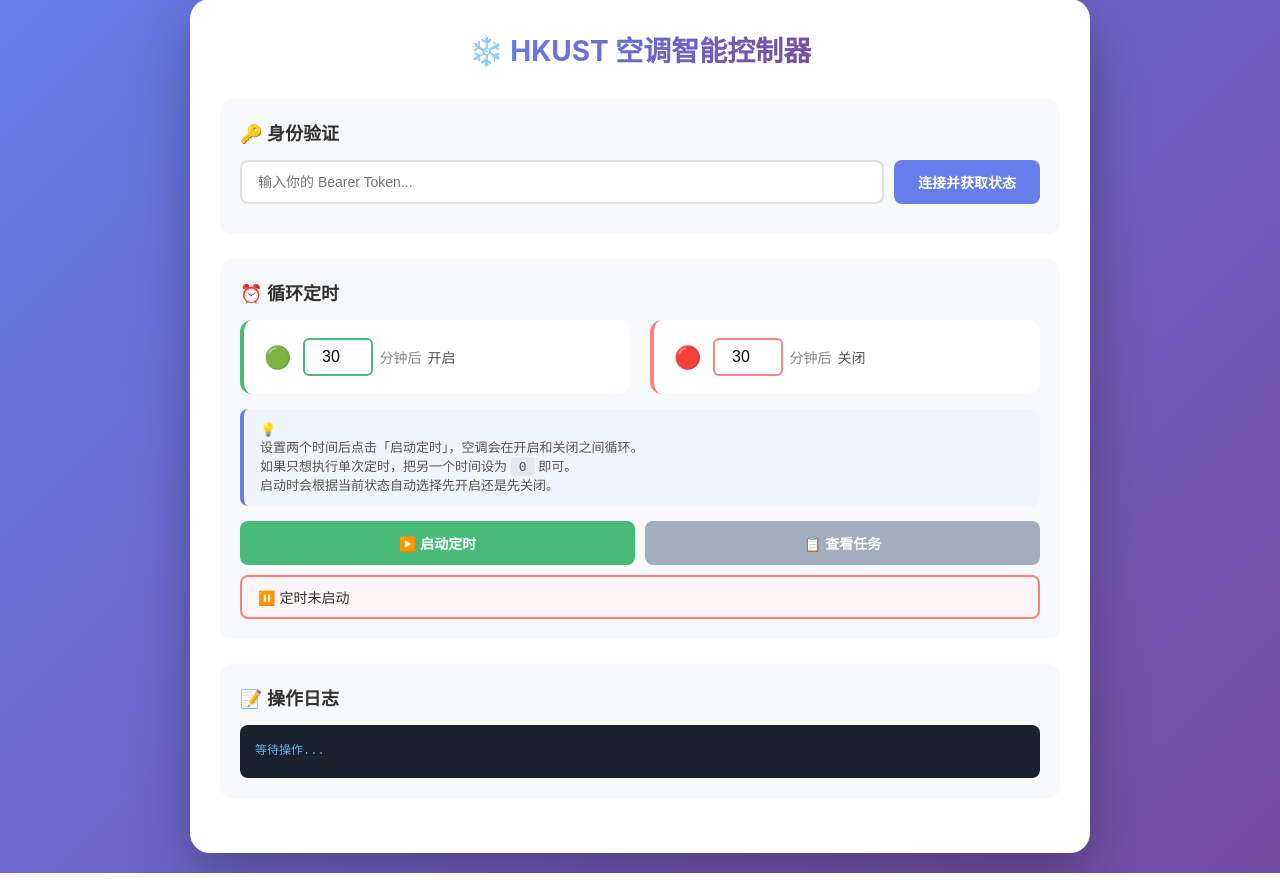
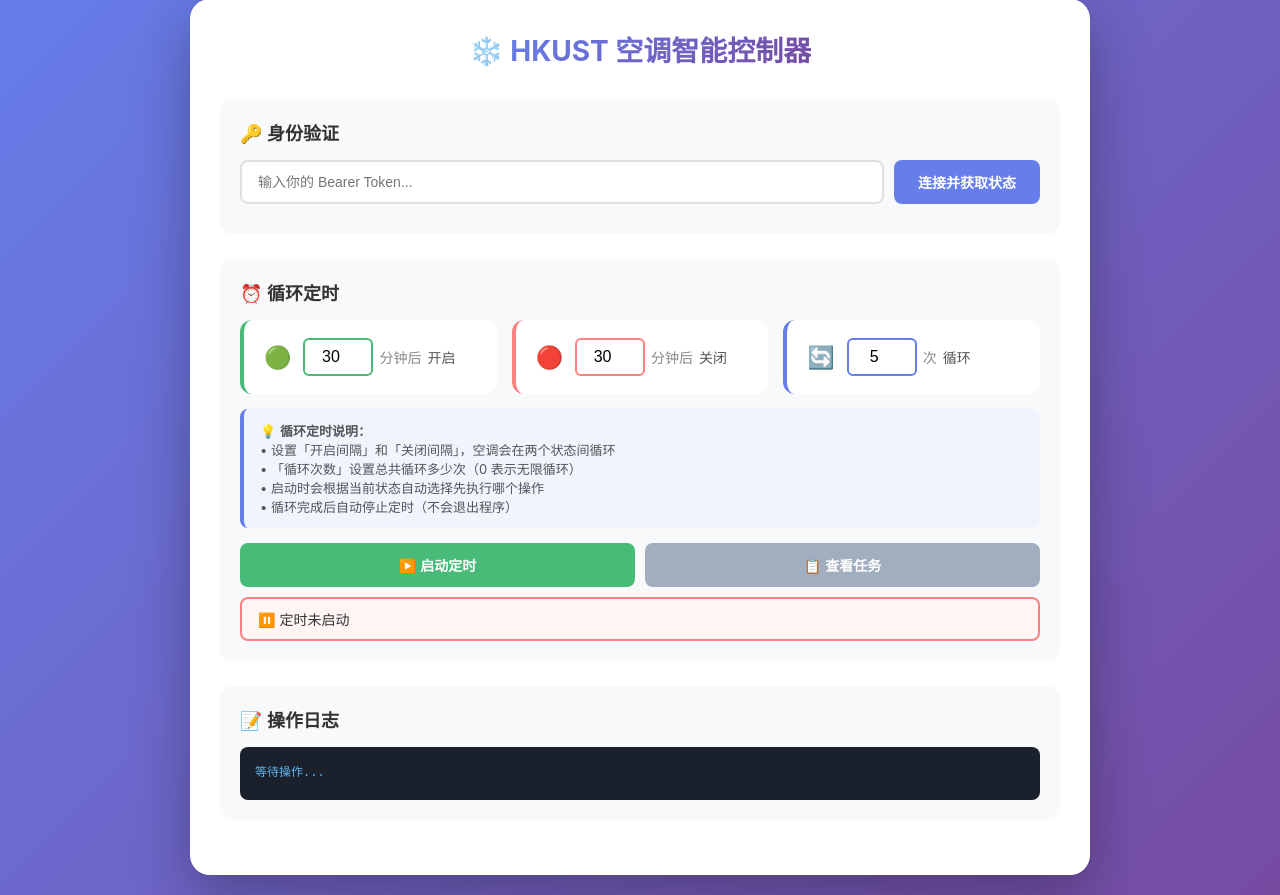
Before and after one commit to awaCollei/hkust-aircon-controller, a Flask app: page / in a window 1280 px wide. Shown: the part 21-916 px from the top of the page. Before the commit the page ends 894 px from the top, so only its background shows below. Run offline with Flask 3, Linux system fonts and the light colour scheme.

Commit message:
feat: 添加总时长控制和启动脚本

```diff
--- a/app.py
+++ b/app.py
@@ -2,7 +2,9 @@
 import threading
 import time
 import logging
-from datetime import datetime
+import sys
+import os
+from datetime import datetime, timezone, timedelta
 from typing import Optional, Dict, Any, Tuple
 
 from flask import Flask, render_template, request, jsonify
@@ -116,7 +118,10 @@
         self._jobs: Dict[str, Dict] = {}
         self._current_token: Optional[str] = None
         self._log_callback = None
-        self._pending_actions = []  # 待执行动作队列
+        self._loop_count = 0  # 当前循环次数
+        self._max_loops = 0   # 最大循环次数
+        self._task_counter = 0  # 任务计数器
+        self._execution_lock = threading.Lock()  # 执行锁
 
         logger.info("调度器管理器初始化完成")
 
@@ -145,11 +150,12 @@
         is_on = status.get('DisconnectRelay', False)
         return is_on, status
 
-    def start(self, token: str, on_delay: int, off_delay: int) -> Dict[str, Any]:
+    def start(self, token: str, on_delay: int, off_delay: int, loop_count: int = 0) -> Dict[str, Any]:
         """
         启动定时任务
         on_delay: 关闭后多久开启（分钟），0表示不开启
         off_delay: 开启后多久关闭（分钟），0表示不关闭
+        loop_count: 循环次数，0表示无限循环
         """
         self._current_token = token
 
@@ -163,61 +169,76 @@
             return {'success': False, 'error': f'无法获取状态: {status["error"]}'}
 
         # 清除旧任务
-        self.stop()
+        self._clear_jobs()
         self._enabled = True
+        self._loop_count = 0
+        self._max_loops = loop_count if loop_count > 0 else 0
+        self._task_counter = 0
 
         # 构建任务列表
         tasks = []
+        job_id_prefix = f"job_{int(time.time())}"
 
         if is_on:
             # 当前开启 → 先执行关闭任务
             if off_delay > 0:
-                self._add_job('off', '关闭', off_delay, False)
+                self._add_job(f"{job_id_prefix}_off", '关闭', off_delay, False)
                 tasks.append(f"每{off_delay}分钟关闭")
             if on_delay > 0:
-                self._add_job('on', '开启', on_delay, True)
+                self._add_job(f"{job_id_prefix}_on", '开启', on_delay, True)
                 tasks.append(f"每{on_delay}分钟开启")
         else:
             # 当前关闭 → 先执行开启任务
             if on_delay > 0:
-                self._add_job('on', '开启', on_delay, True)
+                self._add_job(f"{job_id_prefix}_on", '开启', on_delay, True)
                 tasks.append(f"每{on_delay}分钟开启")
             if off_delay > 0:
-                self._add_job('off', '关闭', off_delay, False)
+                self._add_job(f"{job_id_prefix}_off", '关闭', off_delay, False)
                 tasks.append(f"每{off_delay}分钟关闭")
 
         # 启动调度器线程
         self._start_worker()
 
+        loop_text = f"循环{loop_count}次" if loop_count > 0 else "无限循环"
         task_desc = ', '.join(tasks)
-        self._log(f"定时控制已启动: {task_desc} (当前状态: {'开启' if is_on else '关闭'})")
+        self._log(f"定时控制已启动: {task_desc} ({loop_text}) (当前状态: {'开启' if is_on else '关闭'})")
 
         return {
             'success': True,
             'message': f"定时控制已启动: {task_desc}",
             'tasks': tasks,
             'enabled': True,
-            'current_status': '开启' if is_on else '关闭'
+            'current_status': '开启' if is_on else '关闭',
+            'loop_count': loop_count,
+            'loop_text': loop_text
         }
 
     def _add_job(self, job_id: str, job_type: str, delay: int, action: bool):
-        """添加单个定时任务 - 使用递归调度确保重复执行"""
+        """添加单个定时任务 - 使用 schedule 内置重复机制"""
 
         def task():
             if not self._enabled or not self._current_token:
                 return
 
-            # 执行任务
-            self._execute_task(action, delay, job_type)
+            # 检查循环次数
+            with self._execution_lock:
+                if self._max_loops > 0 and self._loop_count >= self._max_loops:
+                    self._log(f"⏹️ 已达到设定循环次数 ({self._max_loops}次)，自动停止定时", 'warning')
+                    self.stop()
+                    return
 
-            # 重新调度自己（如果仍然启用）
-            if self._enabled:
-                schedule.every(delay).minutes.do(task).tag(job_id)
-                # 更新任务记录
-                if job_id in self._jobs:
-                    self._jobs[job_id]['tag'] = job_id
+                # 执行任务
+                self._execute_task(action, delay, job_type)
 
-        # 首次调度
+                # 增加循环计数（每次任务执行算一次循环）
+                self._loop_count += 1
+
+                # 检查是否达到最大循环次数
+                if self._max_loops > 0 and self._loop_count >= self._max_loops:
+                    self._log(f"⏹️ 已完成 {self._max_loops} 次循环，自动停止定时", 'warning')
+                    self.stop()
+
+        # schedule.every(delay).minutes 会自动重复执行
         schedule.every(delay).minutes.do(task).tag(job_id)
         self._jobs[job_id] = {
             'type': job_type,
@@ -225,6 +246,7 @@
             'action': action,
             'tag': job_id
         }
+        self._log(f"📌 已调度任务: {job_type}空调 (每{delay}分钟)", 'info')
 
     def _execute_task(self, action: bool, delay: int, job_type: str):
         """执行定时任务"""
@@ -265,21 +287,25 @@
         except Exception as e:
             self._log(f"❌ 任务执行异常: {e}", 'error')
 
-    def stop(self) -> Dict[str, Any]:
-        """停止所有定时任务"""
-        # 使用 tag 清除所有任务
+    def _clear_jobs(self):
+        """清除所有任务"""
         for job_id in list(self._jobs.keys()):
             schedule.clear(job_id)
         self._jobs.clear()
+
+    def stop(self) -> Dict[str, Any]:
+        """停止所有定时任务"""
+        self._clear_jobs()
         self._enabled = False
+        self._loop_count = 0
+        self._max_loops = 0
         self._log("定时控制已停止", 'info')
-        return {'success': True, 'message': '定时控制已停止', 'enabled': False}
+        return {'success': True, 'message': '定时控制已停止', 'enabled': self._enabled}
 
     def get_status(self) -> Dict[str, Any]:
         """获取调度器状态"""
         jobs = []
         for key, info in self._jobs.items():
-            # 从 schedule 中获取任务
             job_list = schedule.get_jobs(key)
             if job_list:
                 job = job_list[0]
@@ -289,19 +315,18 @@
                     'delay': info['delay'],
                     'next_run': str(job.next_run) if job.next_run else 'N/A'
                 })
-            else:
-                # 任务可能丢失，但记录还在
-                jobs.append({
-                    'id': key,
-                    'type': info['type'],
-                    'delay': info['delay'],
-                    'next_run': '已过期（将被重新调度）'
-                })
+
+        # 计算剩余循环次数
+        remaining = self._max_loops - self._loop_count if self._max_loops > 0 else 0
 
         return {
             'running': self._running,
             'enabled': self._enabled and len(jobs) > 0,
-            'jobs': jobs
+            'jobs': jobs,
+            'loop_count': self._loop_count,
+            'max_loops': self._max_loops,
+            'remaining_loops': remaining if remaining > 0 else 0,
+            'is_looping': self._max_loops > 0
         }
 
     def _start_worker(self):
@@ -389,6 +414,69 @@
     }
 
 
+def calculate_end_time(on_delay: int, off_delay: int, loop_count: int) -> Dict[str, Any]:
+    """
+    计算结束时间
+    返回：总分钟数、天、时、分、结束时间描述
+    """
+    if loop_count <= 0 or (on_delay <= 0 and off_delay <= 0):
+        return {
+            'total_minutes': 0,
+            'days': 0,
+            'hours': 0,
+            'minutes': 0,
+            'end_time_str': '无限循环'
+        }
+
+    # 每次循环的时间 = on_delay + off_delay
+    cycle_minutes = on_delay + off_delay
+    if cycle_minutes == 0:
+        return {
+            'total_minutes': 0,
+            'days': 0,
+            'hours': 0,
+            'minutes': 0,
+            'end_time_str': '无效配置'
+        }
+
+    # 总分钟数
+    total_minutes = cycle_minutes * loop_count
+
+    # 转换为天、时、分
+    days = total_minutes // 1440
+    hours = (total_minutes % 1440) // 60
+    minutes = total_minutes % 60
+
+    # 计算结束时间
+    now = datetime.now()
+    end_time = now + timedelta(minutes=total_minutes)
+
+    # 判断是今天、明天还是后天
+    today = now.date()
+    end_date = end_time.date()
+    day_diff = (end_date - today).days
+
+    if day_diff == 0:
+        day_desc = "今天"
+    elif day_diff == 1:
+        day_desc = "明天"
+    elif day_diff == 2:
+        day_desc = "后天"
+    else:
+        day_desc = f"{day_diff}天后"
+
+    end_time_str = f"{day_desc} {end_time.strftime('%H:%M')}"
+
+    return {
+        'total_minutes': total_minutes,
+        'days': days,
+        'hours': hours,
+        'minutes': minutes,
+        'end_time_str': end_time_str,
+        'end_time': end_time.strftime('%Y-%m-%d %H:%M:%S')
+    }
+
+
 # ============================================
 # Flask路由
 # ============================================
@@ -448,11 +536,12 @@
     token = data.get('token')
     on_delay = int(data.get('on_delay', 0) or 0)
     off_delay = int(data.get('off_delay', 0) or 0)
+    loop_count = int(data.get('loop_count', 0) or 0)
 
     if not token:
         return jsonify({'error': 'Token不能为空'}), 400
 
-    result = scheduler.start(token, on_delay, off_delay)
+    result = scheduler.start(token, on_delay, off_delay, loop_count)
 
     if result.get('success'):
         return jsonify(result)
@@ -473,6 +562,18 @@
     return jsonify(scheduler.get_status())
 
 
+@app.route('/api/schedule/calculate', methods=['POST'])
+def calculate_schedule():
+    """计算定时结束时间"""
+    data = request.json
+    on_delay = int(data.get('on_delay', 0) or 0)
+    off_delay = int(data.get('off_delay', 0) or 0)
+    loop_count = int(data.get('loop_count', 0) or 0)
+
+    result = calculate_end_time(on_delay, off_delay, loop_count)
+    return jsonify(result)
+
+
 @app.route('/api/logs', methods=['GET'])
 def get_logs():
     """获取日志"""
@@ -483,4 +584,4 @@
 # 启动
 # ============================================
 if __name__ == '__main__':
-    app.run(host='0.0.0.0', port=5000, debug=True, use_reloader=False)
+    app.run(host='0.0.0.0', port=10721, debug=True, use_reloader=False)
--- a/templates/index.html
+++ b/templates/index.html
@@ -223,11 +223,11 @@
             color: white;
         }
 
-        /* 定时卡片 - 简化版 */
+        /* 定时卡片 */
         .schedule-row {
             display: grid;
-            grid-template-columns: 1fr 1fr;
-            gap: 20px;
+            grid-template-columns: 1fr 1fr 1fr;
+            gap: 15px;
             margin-bottom: 15px;
         }
 
@@ -245,6 +245,10 @@
 
         .schedule-card.off-card {
             border-left-color: #fc8181;
+        }
+
+        .schedule-card.loop-card {
+            border-left-color: #667eea;
         }
 
         .schedule-card .card-icon {
@@ -310,58 +312,11 @@
             border-color: #f56565;
         }
 
-        .checkbox-group {
-            display: flex;
-            align-items: center;
-            gap: 10px;
-            margin: 10px 0;
-            padding: 10px;
-            background: white;
-            border-radius: 8px;
+        .schedule-card.loop-card .card-input-group input {
+            border-color: #667eea;
         }
-
-        .checkbox-group input[type="checkbox"] {
-            width: 20px;
-            height: 20px;
-            cursor: pointer;
-        }
-
-        .checkbox-group label {
-            font-size: 14px;
-            color: #555;
-            cursor: pointer;
-        }
-
-        .log-section {
-            max-height: 200px;
-            overflow-y: auto;
-            background: #1a202c;
-            color: #e2e8f0;
-            padding: 15px;
-            border-radius: 8px;
-            font-family: 'Courier New', monospace;
-            font-size: 12px;
-            line-height: 1.6;
-        }
-
-        .log-entry {
-            padding: 2px 0;
-        }
-
-        .log-entry.success {
-            color: #48bb78;
-        }
-
-        .log-entry.error {
-            color: #fc8181;
-        }
-
-        .log-entry.info {
-            color: #63b3ed;
-        }
-
-        .log-entry.warning {
-            color: #ed8936;
+        .schedule-card.loop-card .card-input-group input:focus {
+            border-color: #5a67d8;
         }
 
         .button-group {
@@ -589,18 +595,34 @@
                 <div class="schedule-card off-card">
                     <span class="card-icon">🔴</span>
                     <div class="card-input-group">
-                        <input type="number" id="offDelay" placeholder="0" min="0" value="30">
+                        <input type="number" id="offDelay" placeholder="0" min="0" value="30" onchange="calculateEndTime()" oninput="calculateEndTime()">
                         <span class="unit">分钟后</span>
                         <span class="action-text">关闭</span>
                     </div>
                 </div>
+
+                <!-- 循环次数卡片 -->
+                <div class="schedule-card loop-card">
+                    <span class="card-icon">🔄</span>
+                    <div class="card-input-group">
+                        <input type="number" id="loopCount" placeholder="0" min="0" value="5" onchange="calculateEndTime()" oninput="calculateEndTime()">
+                        <span class="unit">次</span>
+                        <span class="action-text">循环</span>
+                    </div>
+                </div>
+            </div>
+
+            <!-- 循环信息显示 -->
+            <div id="loopInfo" class="loop-info">
+                📅 <span id="loopInfoText">总计 0 分钟</span>
             </div>
 
             <div class="info-box">
-                💡 <br>
-                设置两个时间后点击「启动定时」，空调会在开启和关闭之间循环。<br>
-                如果只想执行单次定时，把另一个时间设为 <code>0</code> 即可。<br>
-                启动时会根据当前状态自动选择先开启还是先关闭。<br>
+                💡 <strong>循环定时说明：</strong><br>
+                • 设置「开启间隔」和「关闭间隔」，空调会在两个状态间循环<br>
+                • 「循环次数」设置总共循环多少次（0 表示无限循环）<br>
+                • 启动时会根据当前状态自动选择先执行哪个操作<br>
+                • 循环完成后自动停止定时（不会退出程序）
             </div>
 
             <div class="button-group">
@@ -625,7 +647,8 @@
     <script>
         let currentToken = '';
         let timerRunning = false;
-        let currentStatus = null;  // 存储当前状态
+        let currentStatus = null;
+        let statusUpdateInterval = null;
 
         function showAlert(message, type = 'success') {
             const alert = document.getElementById('alertMessage');
@@ -647,6 +670,48 @@
 
             while (container.children.length > 100) {
                 container.removeChild(container.firstChild);
+            }
+        }
+
+        async function calculateEndTime() {
+            const onDelay = parseInt(document.getElementById('onDelay').value) || 0;
+            const offDelay = parseInt(document.getElementById('offDelay').value) || 0;
+            const loopCount = parseInt(document.getElementById('loopCount').value) || 0;
+
+            const loopInfo = document.getElementById('loopInfo');
+            const loopInfoText = document.getElementById('loopInfoText');
+
+            if (loopCount <= 0 || (onDelay <= 0 && offDelay <= 0)) {
+                loopInfo.classList.remove('show');
+                return;
+            }
+
+            try {
+                const response = await fetch('/api/schedule/calculate', {
+                    method: 'POST',
+                    headers: { 'Content-Type': 'application/json' },
+                    body: JSON.stringify({
+                        on_delay: onDelay,
+                        off_delay: offDelay,
+                        loop_count: loopCount
+                    })
+                });
+
+                const data = await response.json();
+
+                if (data.total_minutes > 0) {
+                    let parts = [];
+                    if (data.days > 0) parts.push(`${data.days}天`);
+                    if (data.hours > 0) parts.push(`${data.hours}小时`);
+                    if (data.minutes > 0) parts.push(`${data.minutes}分钟`);
+
+                    loopInfoText.innerHTML = `总计 <span class="highlight">${parts.join('')}</span>，直至 <span class="highlight">${data.end_time_str}</span>`;
+                    loopInfo.classList.add('show');
+                } else {
+                    loopInfo.classList.remove('show');
+                }
+            } catch (error) {
+                console.error('计算失败:', error);
             }
         }
 
@@ -755,16 +819,17 @@
         async function startTimer() {
             const onDelay = parseInt(document.getElementById('onDelay').value) || 0;
             const offDelay = parseInt(document.getElementById('offDelay').value) || 0;
+            const loopCount = parseInt(document.getElementById('loopCount').value) || 0;
 
             if (onDelay <= 0 && offDelay <= 0) {
                 showAlert('请设置至少一个有效的时间', 'error');
                 return;
             }
 
-            // 显示将要执行的操作
-            let actionDesc = [];
-            if (onDelay > 0) actionDesc.push(`每${onDelay}分钟开启`);
-            if (offDelay > 0) actionDesc.push(`每${offDelay}分钟关闭`);
+            if (loopCount < 0) {
+                showAlert('循环次数不能为负数', 'error');
+                return;
+            }
 
             try {
                 const response = await fetch('/api/schedule', {
@@ -773,7 +838,8 @@
                     body: JSON.stringify({
                         token: currentToken,
                         on_delay: onDelay,
-                        off_delay: offDelay
+                        off_delay: offDelay,
+                        loop_count: loopCount
                     })
                 });
 
@@ -789,19 +855,20 @@
                 updateTimerButton();
 
                 if (data.enabled) {
-                    // 显示当前状态和将执行的动作
                     const statusText = currentStatus ? (currentStatus.is_on ? '开启' : '关闭') : '未知';
                     const firstAction = currentStatus && currentStatus.is_on ?
                         (offDelay > 0 ? '先关闭' : '等待开启') :
                         (onDelay > 0 ? '先开启' : '等待关闭');
 
+                    const loopText = loopCount > 0 ? `循环${loopCount}次` : '无限循环';
+
                     showAlert(data.message, 'success');
-                    addLog(`✅ ${data.message} (当前状态: ${statusText}, ${firstAction})`, 'success');
+                    addLog(`✅ ${data.message} (当前状态: ${statusText}, ${firstAction}, ${loopText})`, 'success');
 
                     document.getElementById('scheduleStatus').className = 'timer-display running';
                     document.getElementById('scheduleStatus').innerHTML =
                         `▶️ 定时运行中 &nbsp;|&nbsp; 当前状态: <span class="status-indicator ${currentStatus && currentStatus.is_on ? 'on' : 'off'}">${statusText}</span><br>` +
-                        `<small>${data.message} → ${firstAction}</small>`;
+                        `<small>${data.message} → ${firstAction} (${loopText})</small>`;
                 } else {
                     document.getElementById('scheduleStatus').className = 'timer-display stopped';
                     document.getElementById('scheduleStatus').textContent = '⏸️ 定时已停止';
@@ -846,27 +913,30 @@
             }
         }
 
-        // 新增：同步调度器状态（不改变UI按钮状态）
         async function syncScheduleStatus() {
             try {
                 const response = await fetch('/api/schedule/status');
                 const data = await response.json();
 
-                // 更新内部状态，但不触发按钮样式变化（除非状态真的变了）
                 const wasRunning = timerRunning;
                 timerRunning = data.enabled;
 
-                // 如果状态变化了，更新UI
                 if (wasRunning !== timerRunning) {
                     updateTimerButton();
                 }
 
-                // 更新状态显示
                 const statusDiv = document.getElementById('scheduleStatus');
                 if (data.enabled && data.jobs.length > 0) {
                     statusDiv.className = 'timer-display running';
                     const statusText = currentStatus ? (currentStatus.is_on ? '开启' : '关闭') : '未知';
                     let html = `▶️ 定时运行中 &nbsp;|&nbsp; 当前状态: <span class="status-indicator ${currentStatus && currentStatus.is_on ? 'on' : 'off'}">${statusText}</span><br>`;
+
+                    if (data.is_looping && data.max_loops > 0) {
+                        html += `<small>🔄 循环 ${data.max_loops} 次，已执行 ${data.loop_count} 次，剩余 ${data.remaining_loops} 次</small><br>`;
+                    } else if (data.is_looping) {
+                        html += `<small>🔄 无限循环中，已执行 ${data.loop_count} 次</small><br>`;
+                    }
+
                     data.jobs.forEach(job => {
                         const icon = job.type === '开启' ? '🟢' : '🔴';
                         const nextRun = job.next_run && job.next_run !== 'N/A' ? job.next_run : '等待调度...';
@@ -884,29 +954,30 @@
             }
         }
 
-        // 初始化 - 自动连接
+        // 初始化
         document.addEventListener('DOMContentLoaded', function() {
             const savedToken = localStorage.getItem('aircon_token');
             if (savedToken) {
                 document.getElementById('tokenInput').value = savedToken;
-                // 先获取状态，再获取定时状态
                 getStatus().then(() => {
-                    // 同步定时状态
                     syncScheduleStatus();
+                    calculateEndTime();
                 });
             }
 
-            // 定时刷新（每60秒）
-            setInterval(() => {
+            // 每60秒刷新一次
+            if (statusUpdateInterval) {
+                clearInterval(statusUpdateInterval);
+            }
+            statusUpdateInterval = setInterval(() => {
                 if (currentToken) {
                     getStatus();
-                    // 同步定时状态（但不要覆盖UI状态）
                     syncScheduleStatus();
                 }
             }, 60000);
         });
 
-        // 保存token到localStorage
+        // 保存token
         document.getElementById('tokenInput').addEventListener('change', function() {
             if (this.value.trim()) {
                 localStorage.setItem('aircon_token', this.value.trim());
```
Also changed, not shown: other parts of templates/index.html (+54 -6 lines), 3 other files.
